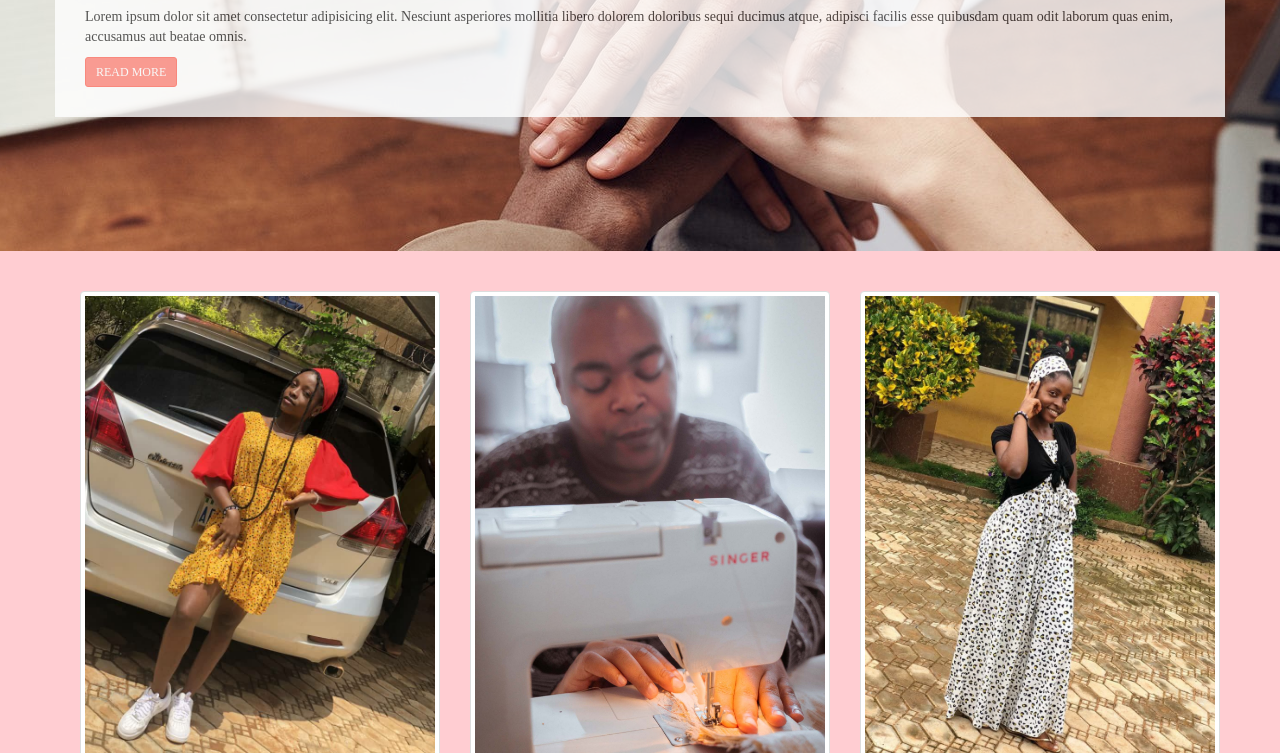
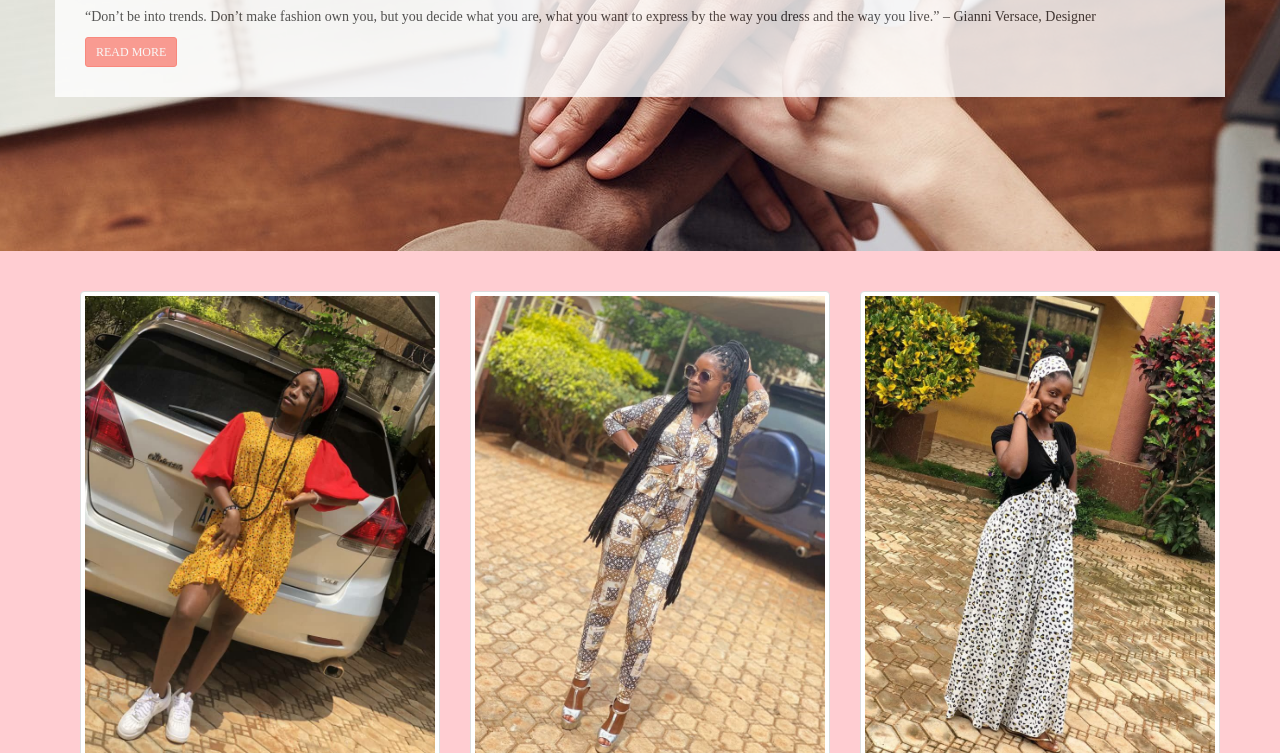
Before and after one commit to odohpraise/DIACHI, a plain HTML site: page index.html in a window 1280 px wide. Shown: the part 199-952 px from the top of the page. Drawn offline with Linux system fonts and the light colour scheme.

Commit message:
Second Commit

```diff
--- a/index.html
+++ b/index.html
@@ -51,25 +51,25 @@
     <div class="showcase img-responsive">
         <div class="container">
             <h1>Hello, We Got You </h1>
-            <p>Lorem ipsum dolor sit amet consectetur adipisicing elit. Nesciunt asperiores mollitia libero dolorem
-                doloribus sequi ducimus atque, adipisci facilis esse quibusdam quam odit laborum quas enim, accusamus
-                aut beatae omnis.</p>
+            <p>“Don’t be into trends. Don’t make fashion own you, but you decide what you are, what you want to express
+                by the way you dress and the way you live.” – Gianni Versace, Designer
+            </p>
             <a href="about.html" class="btn btn-primary btn-sm  waves-effect">READ MORE</a>
         </div>
     </div>
     <div class="section-a">
         <div class="container">
-            <div class="row">
-                <div class="col-md-4">
+            <div class="row ">
+                <div class=" col-md-4">
                     <img src="./img/j.jpg" class="img-thumbnail img-responsive" alt="">
                 </div>
 
-                <div class="col-md-4">
-                    <img src="./img/d.jpg" class="img-thumbnail    img-responsive" alt="">
+                <div class=" col-md-4">
+                    <img src="./img/love.jpg" class="img-thumbnail    img-responsive" alt="">
                 </div>
 
 
-                <div class="col-md-4">
+                <div class=" col-md-4">
                     <img src="./img/jjj.jpg" class="img-thumbnail img-responsive" alt="">
                 </div>
             </div>
--- a/sass/_custom.scss
+++ b/sass/_custom.scss
@@ -32,6 +32,11 @@
 
      img{
          margin: 10px;
+
+     }
+    .me :hover{
+        cursor: pointer;
+
      }
      padding: 30px 0;
      text-align: center;
```
Also changed, not shown: css/app.css, img/love.jpg (added), 2 other files.
